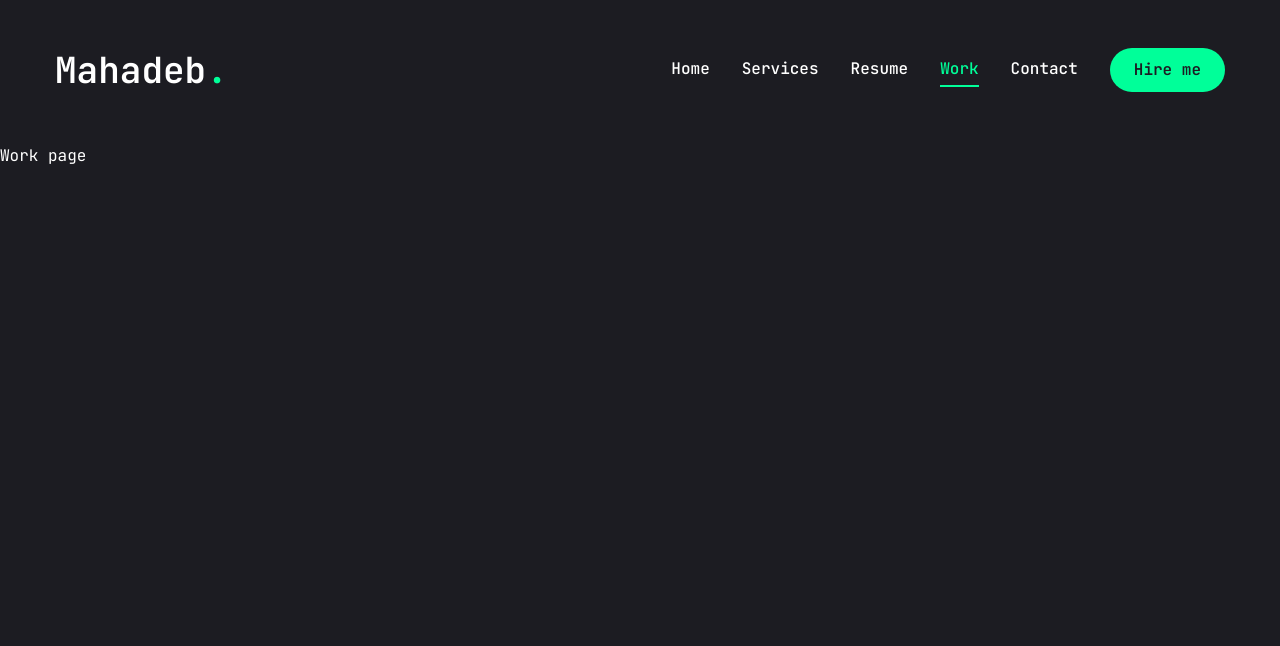
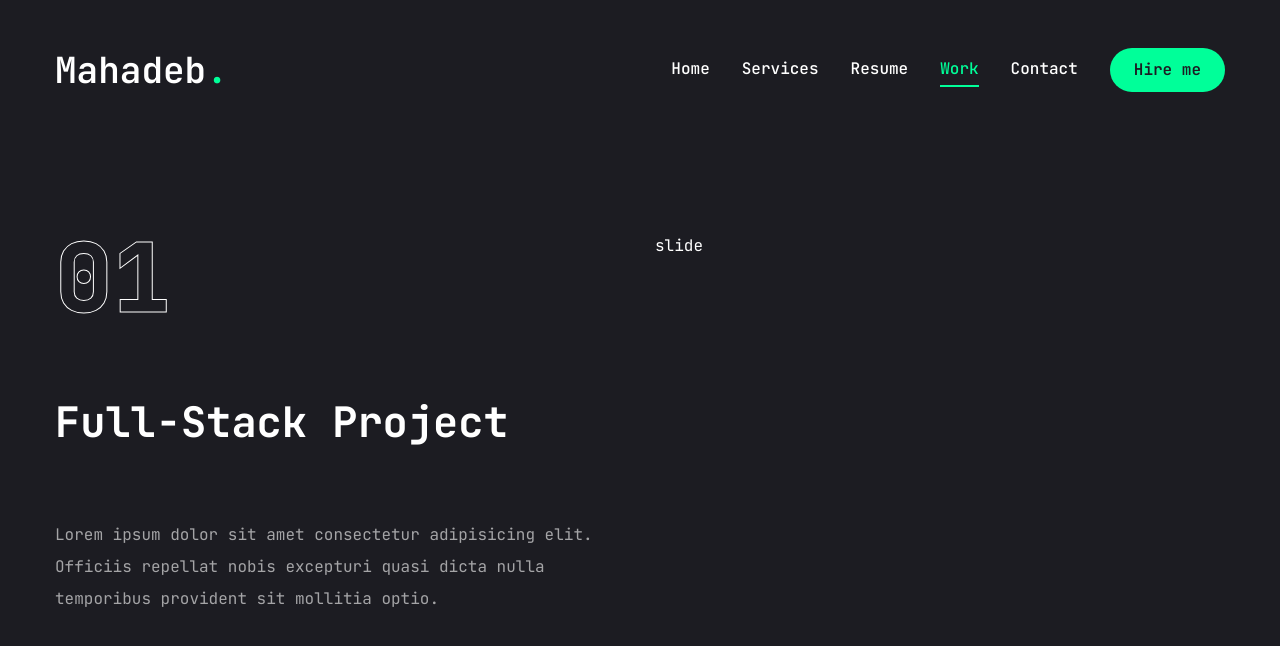
Before and after one commit to Skynet843/resume-website, a Next.js app: page /work in a window 1280 px wide. Shown: the top 646 px of the page. Built offline with nearby package versions, Linux system fonts and the light colour scheme.

Commit message:
Added project category and description in work page.

```diff
--- a/app/work/page.tsx
+++ b/app/work/page.tsx
@@ -75,7 +75,39 @@ const projects = [
 const Work = () => {
   const [project, setProject] = useState(projects[0]);
 
-  return <div>Work page</div>;
+  return (
+    <motion.div
+      initial={{ opacity: 0 }}
+      animate={{ opacity: 1 }}
+      className="min-h-[80vh] flex flex-col justify-center py-12 xl:px-0"
+    >
+      <div className="container mx-auto">
+        <div className="flex flex-col xl:flex-row xl:gap-[30px]">
+          {/* text */}
+          <div className="w-full xl:w-1/2 xl:h-[460px] flex flex-col xl:justify-between order-2 xl:order-none">
+            {/* outline num */}
+            <div className="text-8xl leading-none font-extrabold text-transparent text-outline">
+              {project.num}
+            </div>
+
+            {/* project category */}
+            <h2 className="text-[42px] font-bold leading-none text-white group-hover:text-accent transition-all duration-500 capitalize">
+              {project.category} project
+            </h2>
+
+            {/* project description */}
+            <p className="text-white/60">{project.description}</p>
+
+            {/* stacks */}
+            <ul></ul>
+          </div>
+
+          {/* slide */}
+          <div className="w-full xl:w-1/2">slide</div>
+        </div>
+      </div>
+    </motion.div>
+  );
 };
 
 export default Work;
```
